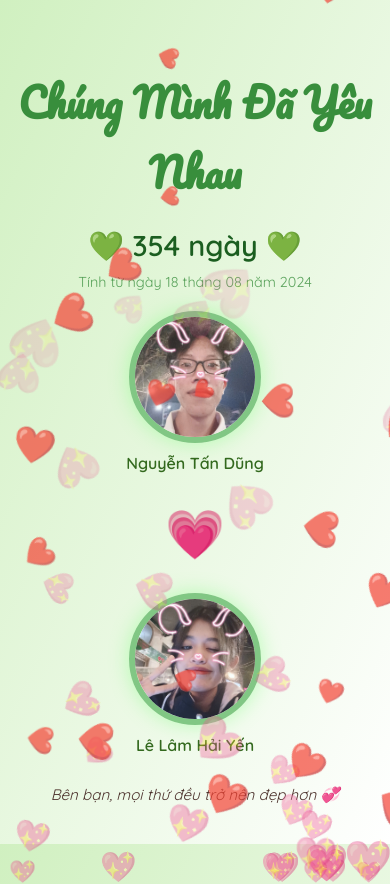
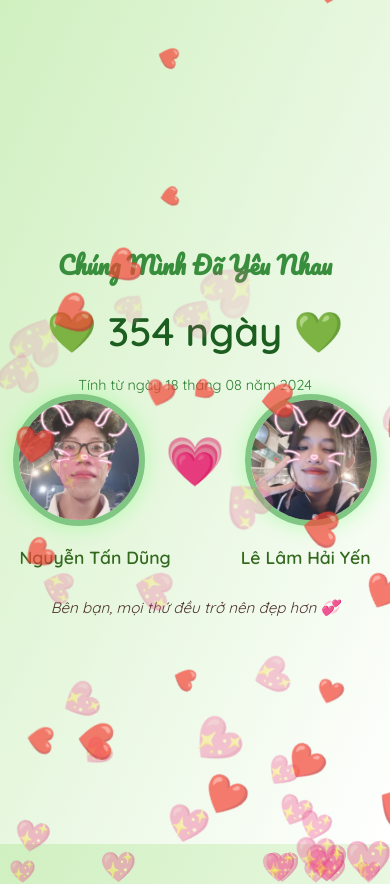
Before and after one commit to yanwebsite/diemngayyeu, a plain HTML site: page index.html in a window 390 px wide. Shown: the top 884 px of the page. Drawn offline with Linux system fonts and the light colour scheme.

Commit message:
Add files via upload

```diff
--- a/index.html
+++ b/index.html
@@ -27,9 +27,15 @@
 
 h1 {
   font-family: 'Pacifico', cursive;
-      font-size: 2.5em;
+  font-size: 2em;
   margin-bottom: 10px;
   color: #388e3c;
+}
+
+@media (max-width: 600px) {
+  h1 {
+    font-size: 1.5em;
+  }
 }
 
     .heart {
@@ -149,8 +155,23 @@
     }
 
 @media (max-width: 600px) {
-  .days {
-    font-size: 1.8em;
+  .photo {
+    width: 100px;
+    height: 100px;
+  }
+
+  .heart {
+    font-size: 40px;
+    margin: 0 5px;
+  }
+
+  .name {
+    font-size: 1em;
+  }
+
+  .names-row {
+    gap: 30px;
+  }
   }
 
   .since-date {
@@ -172,10 +193,29 @@
     height: 120px;
   }
 
-  .name {
-    font-size: 1em;
+.couple-row {
+  display: flex;
+  align-items: center;
+  justify-content: center;
+  gap: 20px;
+  flex-wrap: nowrap;
+  margin-bottom: 10px;
 }
 
+.names-row {
+  display: flex;
+  justify-content: center;
+  gap: 70px;
+  margin-bottom: 30px;
+  flex-wrap: wrap;
+  color: #33691e;
+}
+
+.name {
+  font-size: 1.1em;
+  font-weight: 600;
+  text-align: center;
+}
   .quote {
     font-size: 0.95em;
     padding: 0 10px;
@@ -199,9 +239,7 @@
 <body>
   <!-- Nhạc nền -->
   <audio id="bgMusic" loop autoplay>
-    <!-- ⚠️ ZingMP3 không hỗ trợ nhúng trực tiếp từ URL bên ngoài -->
     <source src="Chung_ta_cua_hien_tai_-_Sơn_Tùng_MTP_bản_chuẩn_KLICKAUD.mp3" type="audio/mpeg">
-    Trình duyệt không hỗ trợ audio.
   </audio>
 
   <div class="container">
@@ -210,19 +248,17 @@
     <div class="since-date">Tính từ ngày 18 tháng 08 năm 2024</div>
 
 
-    <div class="couple">
-      <div class="person">
+<div class="couple-row">
   <img src="dung.jpg" alt="Nguyễn Tấn Dũng" class="photo" />
-        <div class="name">Nguyễn Tấn Dũng</div>
+  <div class="heart">💗</div>
+  <img src="yen.jpg" alt="Lê Lâm Hải Yến" class="photo" />
 </div>
 
-      <div class="heart">💗</div>
-
-      <div class="person">
-        <img src="yen.jpg" alt="Lê Lâm Hải Yến" class="photo" />
+<div class="names-row">
+  <div class="name">Nguyễn Tấn Dũng</div>
   <div class="name">Lê Lâm Hải Yến</div>
 </div>
-    </div>
+
 
     <div class="quote" id="loveQuote">Yêu là cùng nhau đi đến cuối con đường 💑</div>
   </div>
```
Lines whose indentation alone changed are shown as unchanged.
